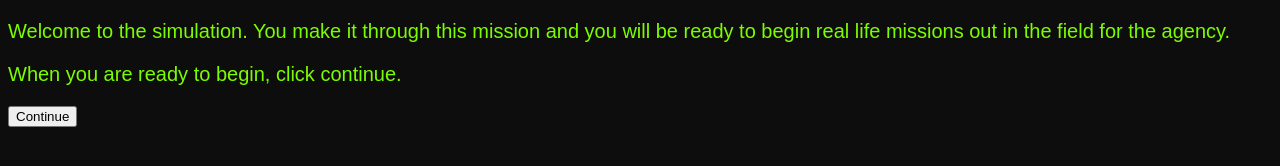
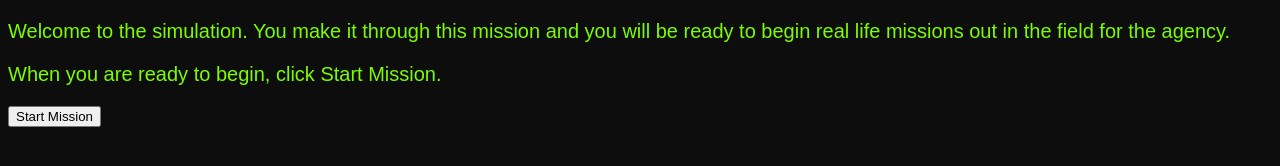
Before and after one commit to HT-Emily/project2, a plain HTML site: page index.html in a window 1280 px wide. Drawn offline with Linux system fonts and the light colour scheme.

Commit message:
small change

```diff
--- a/index.html
+++ b/index.html
@@ -13,11 +13,11 @@
     Welcome to the simulation. You make it through this mission and you will be ready to begin real life missions out in the field for the agency.
 </p>
 <p>
-    When you are ready to begin, click continue.
+    When you are ready to begin, click Start Mission.
 </p>
 
 <form action="html/page1.html">
-    <button type="submit">Continue</button>
+    <button type="submit">Start Mission</button>
 </form>
 
 
```
